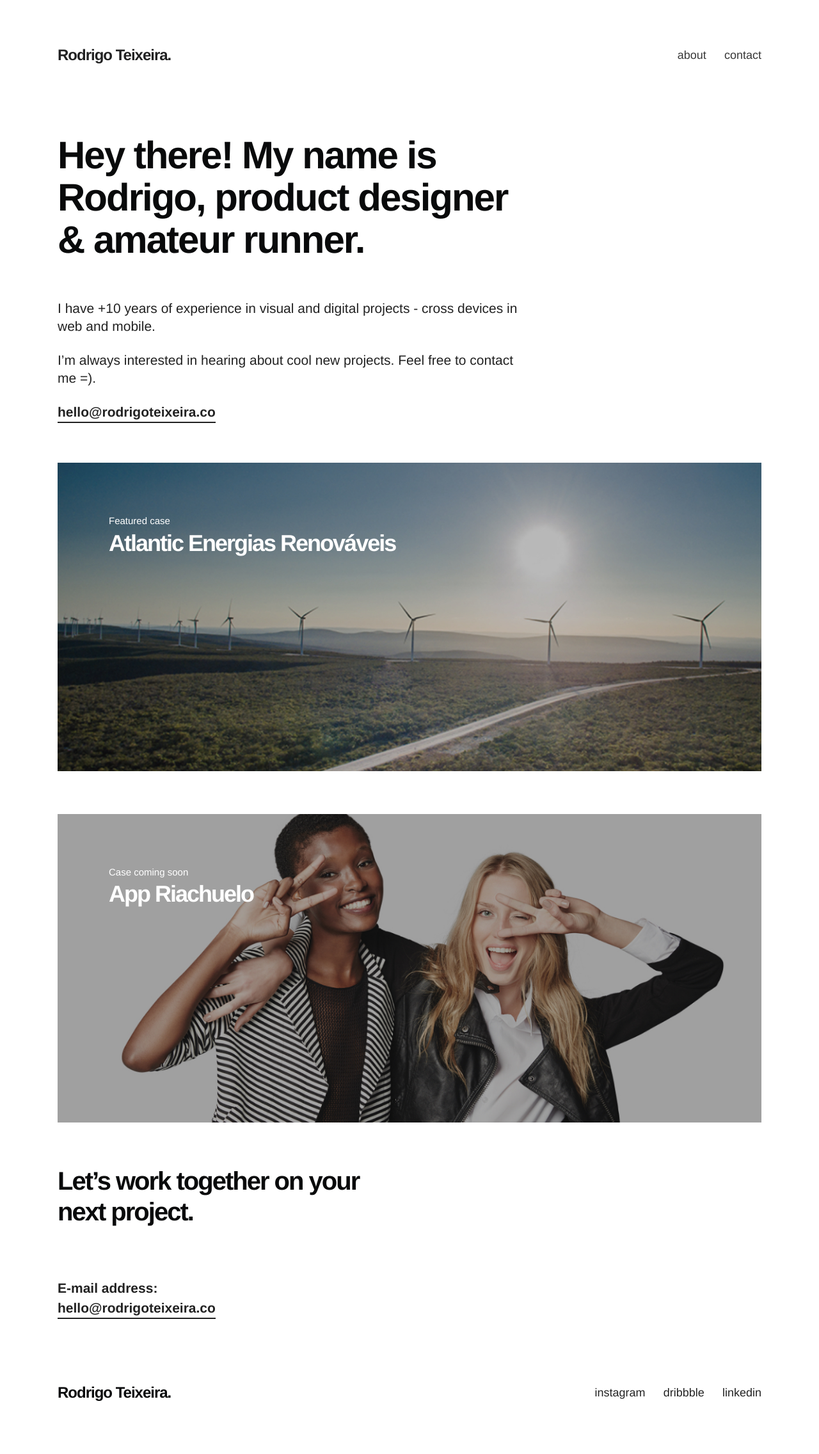
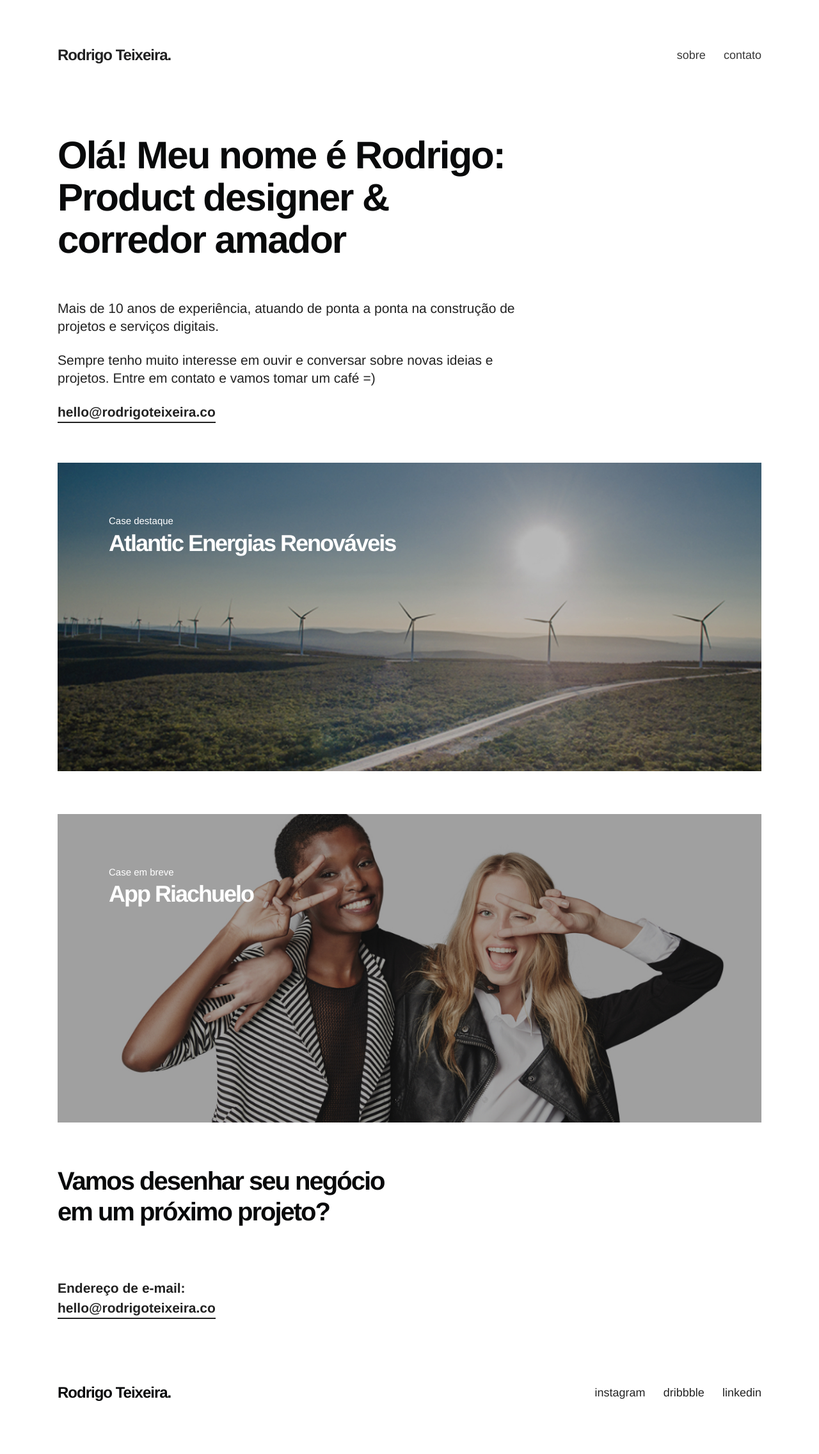
Before and after one commit to drigoteixeira/drigoteixeira.github.io, a Jekyll site: the page built from index.html, in a window 1280 px wide. Shown: the whole page at 64% size. Built offline with Jekyll 4.4.1, drawn with Linux system fonts in a browser that asks for light colours; nearby versions of some CDN libraries.

Commit message:
Update for portuguese version

```diff
--- a/_includes/header.html
+++ b/_includes/header.html
@@ -1,5 +1,5 @@
 <div class="page-loader">
-	<div class="loader">Loading...</div>
+	<div class="loader">Carregando...</div>
 </div>
 
 <header class="main-header">
@@ -12,8 +12,8 @@
             </div>
             <div class="nine columns">
                 <ul class="menu right">
-                    <li class="item01"><a href="/about/">about</a></li>
-                    <li class="item03"><a href="mailto:hello@rodrigoteixeira.co">contact</a></li>
+                    <li class="item01"><a href="/sobre/">sobre</a></li>
+                    <li class="item02"><a href="mailto:hello@rodrigoteixeira.co">contato</a></li>
                 </ul>
             </div>
 		</div>
--- a/_includes/meta.html
+++ b/_includes/meta.html
@@ -4,7 +4,7 @@
     <meta name="viewport" content="width=device-width">
 
     <meta name="author" content="Rodrigo Teixeira">
-    <meta name="description" content="I'm a designer with +10 years of experience in visual and digital product design with cross devices in web and mobile">
+    <meta name="description" content="Mais de 10 anos de experiência, atuando de ponta a ponta na construção de projetos e serviços digitais.">
 
     <link rel="canonical" href="{{ site.url }}{% if page.url != '/index.html' %}{{ page.url }}{% endif %}">
 
@@ -12,7 +12,7 @@
     <meta property="og:locale" content="pt_BR">
     <meta property="og:type" content="website">
     <meta property="og:title" content="Rodrigo Teixeira">
-    <meta property="og:description" content="Rodrigo Teixeira is a designer based in Sao Paulo, Brazil">
+    <meta property="og:description" content="Mais de 10 anos de experiência, atuando de ponta a ponta na construção de projetos e serviços digitais.">
     <meta property="og:url" content="http://www.rodrigoteixeira.co">
     <meta property="og:site_name" content="Rodrigo Teixeira">
     <meta property="article:publisher" content="http://www.facebook.com/drigoteixeira">
@@ -23,8 +23,8 @@
     <meta name="twitter:site" content="@drigo"/>
     <meta name="twitter:creator" content="@drigo"/>
     <meta name="twitter:title" content="Rodrigo Texieira"/>
-    <meta name="twitter:description" content="I'm a designer with +10 years of experience in visual and digital product design with cross devices in web and mobile. "/>
-    <meta name="twitter:image" content="http://www.drigoteixeira.com/img/cover.jpg"/>
+    <meta name="twitter:description" content="Mais de 10 anos de experiência, atuando de ponta a ponta na construção de projetos e serviços digitais."/>
+    <meta name="twitter:image" content="http://www.rodrigoteixeira.co/img/cover.jpg"/>
 
     <!-- GOOGLE VERIFICATION -->
     <meta name="google-site-verification" content="yDJgjNuyB1LON1HIq6aXW3Pv2pieL8002dwz9aBiIV8" />
--- a/_scss/layout.scss
+++ b/_scss/layout.scss
@@ -321,7 +321,7 @@ LAYOUT
   }
   .project-detail h2 {
     line-height: 38px;
-    font-size: 30px;
+    font-size: 32px;
   }
   .post-detail .post-title {
     font-size: 40px;
@@ -338,7 +338,8 @@ LAYOUT
     line-height: 28px;
   }
   .project-detail h2 {
-    font-size: 28px;
+    font-size: 40px;
+    margin-bottom: 24px;
   }
   .post-detail .post-title {
     font-size: 40px;
--- a/index.html
+++ b/index.html
@@ -8,11 +8,11 @@ layout: home
         <div class="row">
             <div class="eight columns jumbo">
 
-                <h1>Hey there! My name is Rodrigo, product designer &amp; amateur runner.</h1>
+                <h1>Olá! Meu nome é Rodrigo: Product designer &amp; corredor amador</h1>
 
-                <p>I have +10 years of experience in visual and digital projects - cross devices in web and mobile. </p>
+                <p>Mais de 10 anos de experiência, atuando de ponta a ponta na construção de projetos e serviços digitais.</p>
 
-                <p>I’m always interested in hearing about cool new projects. Feel free to contact me =).</p>
+                <p>Sempre tenho muito interesse em ouvir e conversar sobre novas ideias e projetos. Entre em contato e vamos tomar um café =)</p>
 
                 <p><strong><a href="mailto:hello@rodrigoteixeira.co">hello@rodrigoteixeira.co</a></strong></p>
             </div>
@@ -23,11 +23,11 @@ layout: home
 <div class="container project">
 
     <div class="row">
-        <a href="/projects/atlantic/">
+        <a href="/projetos/atlantic/">
             <div class="twelve columns thumbnail block">
                 <img src="/img/destaque-atlantic.jpg" class="responsive" alt="Wind farm air view by Atlantic">
                 <div class="case-name">
-                    <span>Featured case</span>
+                    <span>Case destaque</span>
                     <h3>Atlantic Energias Renováveis</h3>
                 </div>
             </div>
@@ -38,7 +38,7 @@ layout: home
         <div class="twelve columns thumbnail block">
             <img src="/img/destaque-riachuelo.jpg" class="responsive" alt="Models smilling while posing to camera">
             <div class="case-name">
-                <span>Case coming soon</span>
+                <span>Case em breve</span>
                 <h3>App Riachuelo</h3>
             </div>
         </div>
@@ -49,10 +49,10 @@ layout: home
 <div class="container">
 	<div class="row">
 		<div class="six columns">
-			<h2>Let’s work together on your next project.</h2>
+			<h2>Vamos desenhar seu negócio em um próximo projeto?</h2>
 
             <dl>
-                <dt>E-mail address:</dt>
+                <dt>Endereço de e-mail:</dt>
                 <dd><a href="mailto:hello@rodrigoteixeira.co">hello@rodrigoteixeira.co</a></dd>
             </dl>
 
--- a/projects/atlantic/index.html
+++ b/projects/atlantic/index.html
@@ -48,7 +48,7 @@ title: Atlantic
 	<div class="row project-detail block">
 
         <div class="four columns">
-            <h2>Strategy</h2>
+            <h2>Goal</h2>
         </div>
 
 		<div class="eight columns">
```
Also changed, not shown: projetos/atlantic/index.html (added, +92 -0 lines), sobre/index.html (added, +112 -0 lines).
